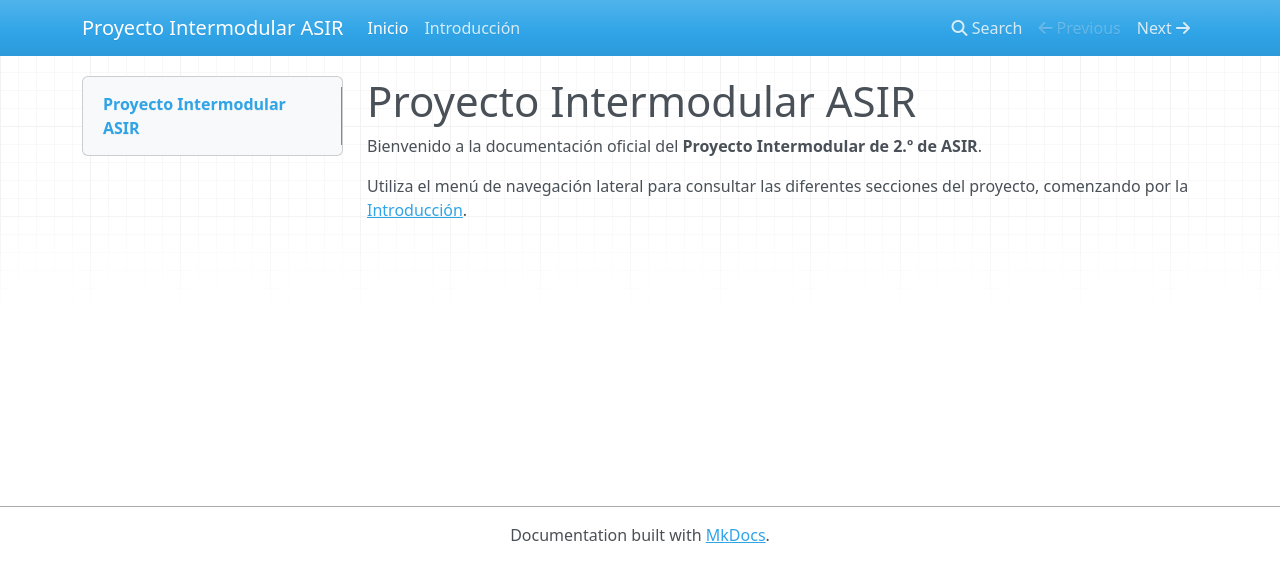
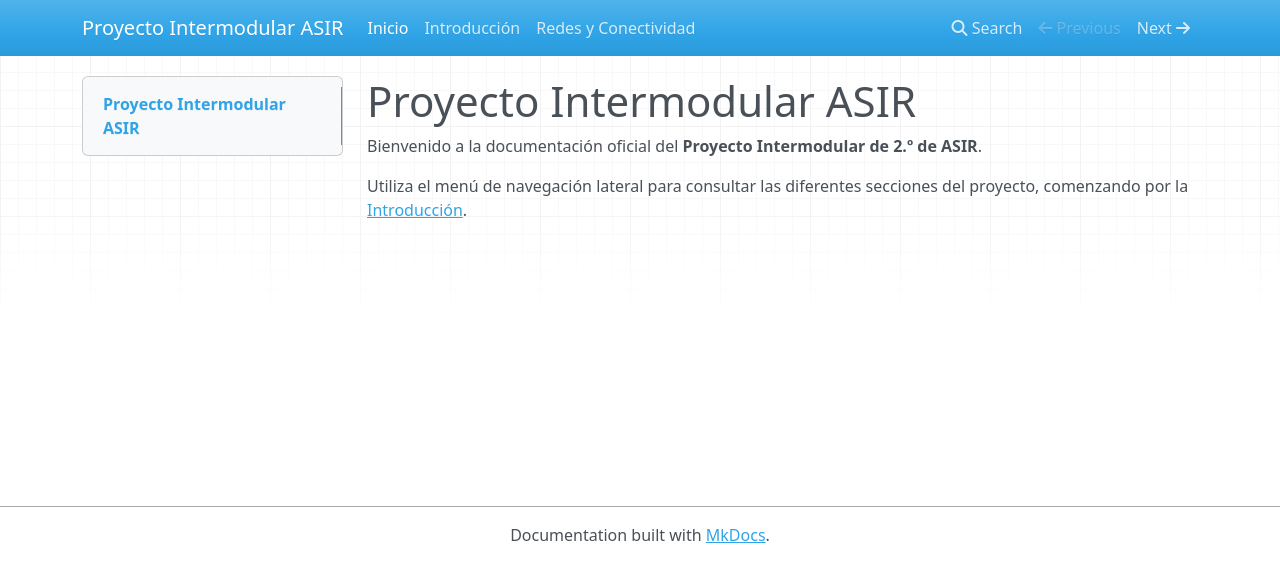
Before and after one commit to Adrigg07/Proyecto-Intermodular-ASIR, an MkDocs documentation site: the page built from docs/index.md, in a window 1280 px wide. Shown: the top 582 px of the page. Built offline with MkDocs 1.6.1, drawn with Linux system fonts in a browser that asks for light colours; nearby versions of some CDN libraries.

Commit message:
Update mkdocs.yml

```diff
--- a/mkdocs.yml
+++ b/mkdocs.yml
@@ -3,3 +3,4 @@ site_url: https://adrigg07.github.io/Proyecto-Intermodular-ASIR/
 nav:
   - Inicio: index.md
   - Introducción: 01_introduccion.md
+  - Redes y Conectividad: 02_redes.md
```
